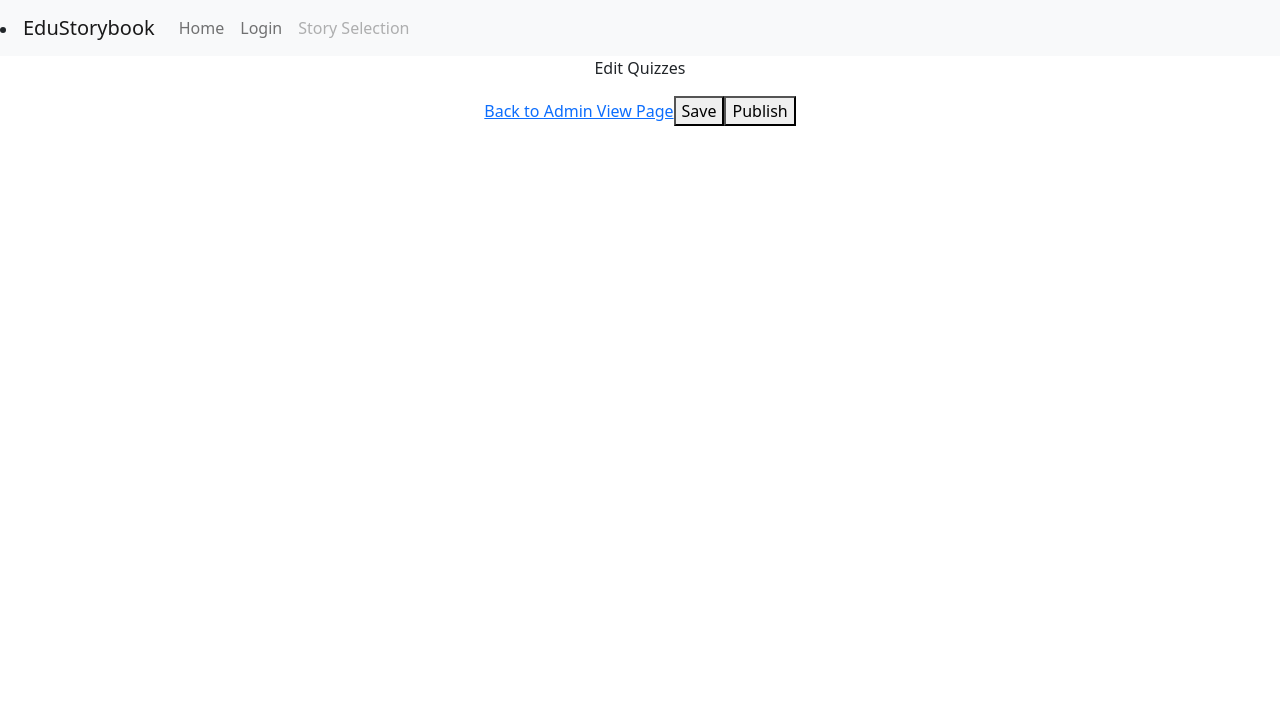
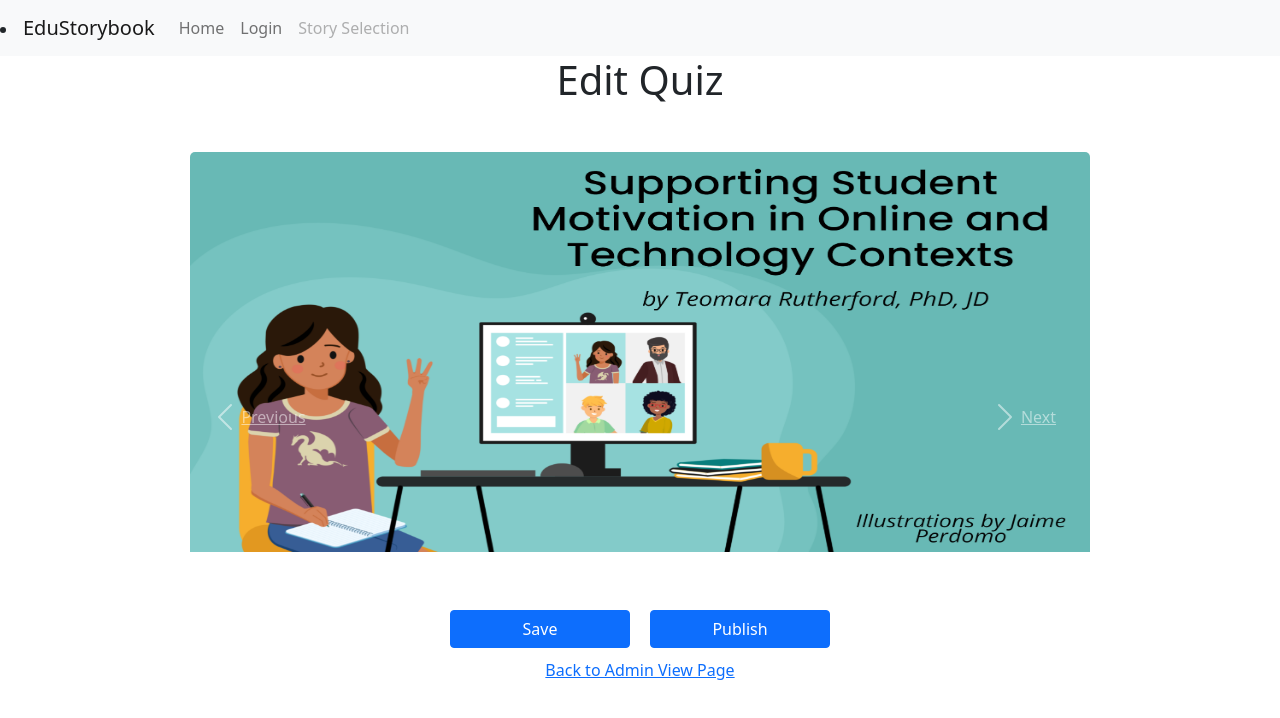
Before and after one commit to BITNULLS/storybook, a React (Create React App) app in the folder edu-storybook/: page /EditBook in a window 1280 px wide. Shown: the top 718 px of the page. Built offline with nearby package versions, Linux system fonts and the light colour scheme.

Commit message:
draft edit book page issue #25

```diff
--- a/edu-storybook/package.json
+++ b/edu-storybook/package.json
@@ -6,9 +6,8 @@
     "@testing-library/jest-dom": "^5.14.1",
     "@testing-library/react": "^11.2.7",
     "@testing-library/user-event": "^12.8.3",
-    "bootstrap": "^5.1.3",
+    "bootstrap": "^5.1.1",
     "react": "^17.0.2",
-    "react-bootstrap": "^1.6.4",
     "react-dom": "^17.0.2",
     "react-router-dom": "^5.3.0",
     "react-scripts": "4.0.3",
--- a/edu-storybook/src/pages/admin/EditBook.jsx
+++ b/edu-storybook/src/pages/admin/EditBook.jsx
@@ -7,16 +7,63 @@ import { Link } from "react-router-dom";
  */
 export default class EditBook extends React.Component {
   render() {
-    return <div>
+    return (
+      <div>
 
-      <p> Edit Quizzes </p>
+        <div class="col">
+          <h1 class="text-center mb-5">Edit Quiz</h1>
 
-      <Link to="/AdminViewPage">Back to Admin View Page</Link>
+          <div id="homePage" class="carousel slide carousel-fade mx-auto" data-ride="carousel">
+            <ol class="carousel-indicators">
+              <li data-target="#homePage" data-slide-to="0" class="active"></li>
+              <li data-target="#homePage" data-slide-to="1"></li>
+              <li data-target="#homePage" data-slide-to="2"></li>
+            </ol>
 
-      <button>Save </button>
-      <button>Publish </button>
+            <div class="carousel-inner" role="listbox">
+              <div class="carousel-item active" data-interval="10000">
+                <img class="d-block w-100 mx-auto" src= {process.env.PUBLIC_URL +'/images/titlePage.png'}
+                alt="First Slide"/>
+              </div>
 
-      </div>;
+              <div class="carousel-item">
+                <img class="d-block w-100 mx-center" src= {process.env.PUBLIC_URL +'/images/Book.jpg'}
+                  alt="Second Slide"/>
+                <div  id = "Purpose" class="carousel-caption d-none d-md-block mx-auto bg-transparent ">
+                  <h1> The purpose of this website is to create an environment for learning
+                  and teaching current and future teachers to expand their knowledge</h1>
+                </div>
+              </div>
+            </div>
+
+            <a class="carousel-control-prev" href="#homePage" role="button" data-slide="prev" onclick="$('#homePage').carousel('prev')">
+              <span class="carousel-control-prev-icon" aria-hidden="true"></span>
+              <span class="sr-only">Previous</span>
+            </a>
+            <a class="carousel-control-next" href="#homePage" role="button" data-slide="next" onclick="$('#homePage').carousel('prev')">
+              <span class="carousel-control-next-icon" aria-hidden="true"></span>
+              <span class="sr-only">Next</span>
+            </a>
+
+            <div className="text-center mt-5">
+              <button class="btn btn-primary"
+                style = {{minWidth: 180, margin: 10}}>Save
+              </button >
+
+              <button class="btn btn-primary"
+                style = {{minWidth: 180, margin: 10}}>Publish
+              </button >
+            </div>
+
+            <Link to="/AdminViewPage">Back to Admin View Page</Link>
+
+          </div>
+
+        </div>
+
+      </div>
+    )
+
   }
 
 }
```
